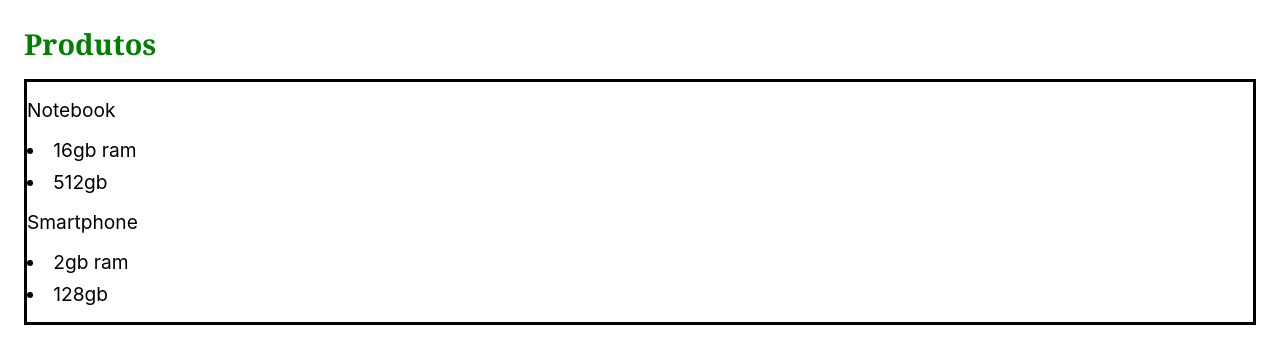
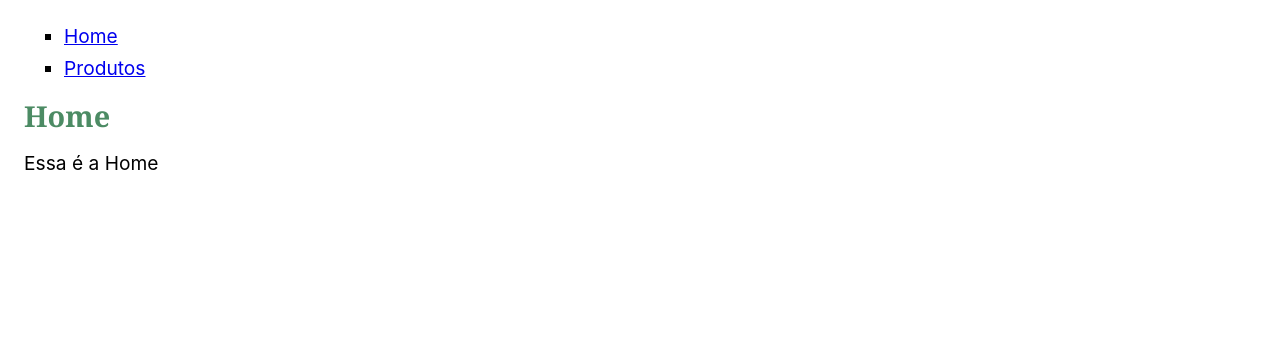
Before and after one commit to marcopla/dogs, a React (Create React App) app in the folder react-app/: page / in a window 1280 px wide. Shown: the top 364 px of the page. Built offline with nearby package versions, Linux system fonts and the light colour scheme.

Commit message:
desafio completed

```diff
--- a/react-app/src/Desafio/Desafio.js
+++ b/react-app/src/Desafio/Desafio.js
@@ -1,31 +1,53 @@
 import React from 'react';
+import Header from './Header';
+import Home from './Home';
+import Produtos from './Produtos';
 
 const Desafio = () => {
-  const produtos = [
-    { nome: 'Notebook', propriedades: ['16gb ram', '512gb'] },
-    { nome: 'Smartphone', propriedades: ['2gb ram', '128gb'] },
-  ];
+  // function PageProdutos(event) {
+  //   return (
+  //     <section>
+  //       <h1 style={{ color: 'green' }}>Produtos</h1>
+  //       <div style={{ border: 'solid' }}>
+  //         <p>
+  //           {produtos.map(({ nome, propriedades }) => {
+  //             return (
+  //               <>
+  //                 <p>{nome}</p>
+  //                 {propriedades.map((propriedade, index) => (
+  //                   <li key={index}>{propriedade}</li>
+  //                 ))}
+  //               </>
+  //             );
+  //           })}
+  //         </p>
+  //       </div>
+  //     </section>
+  //   );
+  // }
 
-  const palavras = ['facebook', 'twitter'];
+  function PageHome(event) {
+    return (
+      <section>
+        <h1 style={{ color: 'green' }}>Home</h1>
+        <p>Essa é a home do site</p>
+      </section>
+    );
+  }
 
+  const { pathname } = window.location;
+  let Pagina = Home;
+
+  if (pathname === '/produtos') {
+    Pagina = Produtos;
+  } else {
+    Pagina = Home;
+  }
   return (
-    <section>
-      <h1 style={{ color: 'green' }}>Produtos</h1>
-      <div style={{ border: 'solid' }}>
-        <p>
-          {produtos.map(({ nome, propriedades }) => {
-            return (
-              <>
-                <p>{nome}</p>
-                {propriedades.map((propriedade, index) => (
-                  <li key={index}>{propriedade}</li>
-                ))}
-              </>
-            );
-          })}
-        </p>
-      </div>
-    </section>
+    <>
+      <Header />
+      <Pagina />
+    </>
   );
 };
 
--- /dev/null
+++ b/react-app/src/Desafio/Header.js
@@ -0,0 +1,18 @@
+import React from 'react';
+
+const Header = () => {
+  return (
+    <header>
+      <ul>
+        <li>
+          <a href="/">Home</a>
+        </li>
+        <li>
+          <a href="/produtos">Produtos</a>
+        </li>
+      </ul>
+    </header>
+  );
+};
+
+export default Header;
--- /dev/null
+++ b/react-app/src/Desafio/Home.js
@@ -0,0 +1,13 @@
+import React from 'react';
+import Titulo from './Titulo';
+
+const Home = () => {
+  return (
+    <section>
+      <Titulo texto="Home" />
+      <p>Essa é a Home</p>
+    </section>
+  );
+};
+
+export default Home;
--- /dev/null
+++ b/react-app/src/Desafio/Produto.js
@@ -0,0 +1,16 @@
+import React from 'react';
+
+const Produto = ({ nome, propriedades }) => {
+  return (
+    <div style={{ border: '1px solid', margin: '1rem 0', padding: '1rem' }}>
+      <p>{nome}</p>
+      <ul>
+        {propriedades.map((propriedade) => (
+          <li>{propriedades}</li>
+        ))}
+      </ul>
+    </div>
+  );
+};
+
+export default Produto;
--- /dev/null
+++ b/react-app/src/Desafio/Produtos.js
@@ -0,0 +1,20 @@
+import React from 'react';
+import Titulo from './Titulo';
+import Produto from './Produto';
+
+const Produtos = () => {
+  const produtos = [
+    { nome: 'Notebook', propriedades: ['16gb ram', '512gb'] },
+    { nome: 'Smartphone', propriedades: ['2gb ram', '128gb'] },
+  ];
+  return (
+    <section>
+      <Titulo texto="Produtos" />
+      {produtos.map((produto) => (
+        <Produto key={produto.nome} {...produto} />
+      ))}
+    </section>
+  );
+};
+
+export default Produtos;
--- /dev/null
+++ b/react-app/src/Desafio/Titulo.js
@@ -0,0 +1,7 @@
+import React from 'react';
+
+const Titulo = ({ texto }) => {
+  return <h1 style={{ color: '#4c8b64' }}>{texto}</h1>;
+};
+
+export default Titulo;
```
